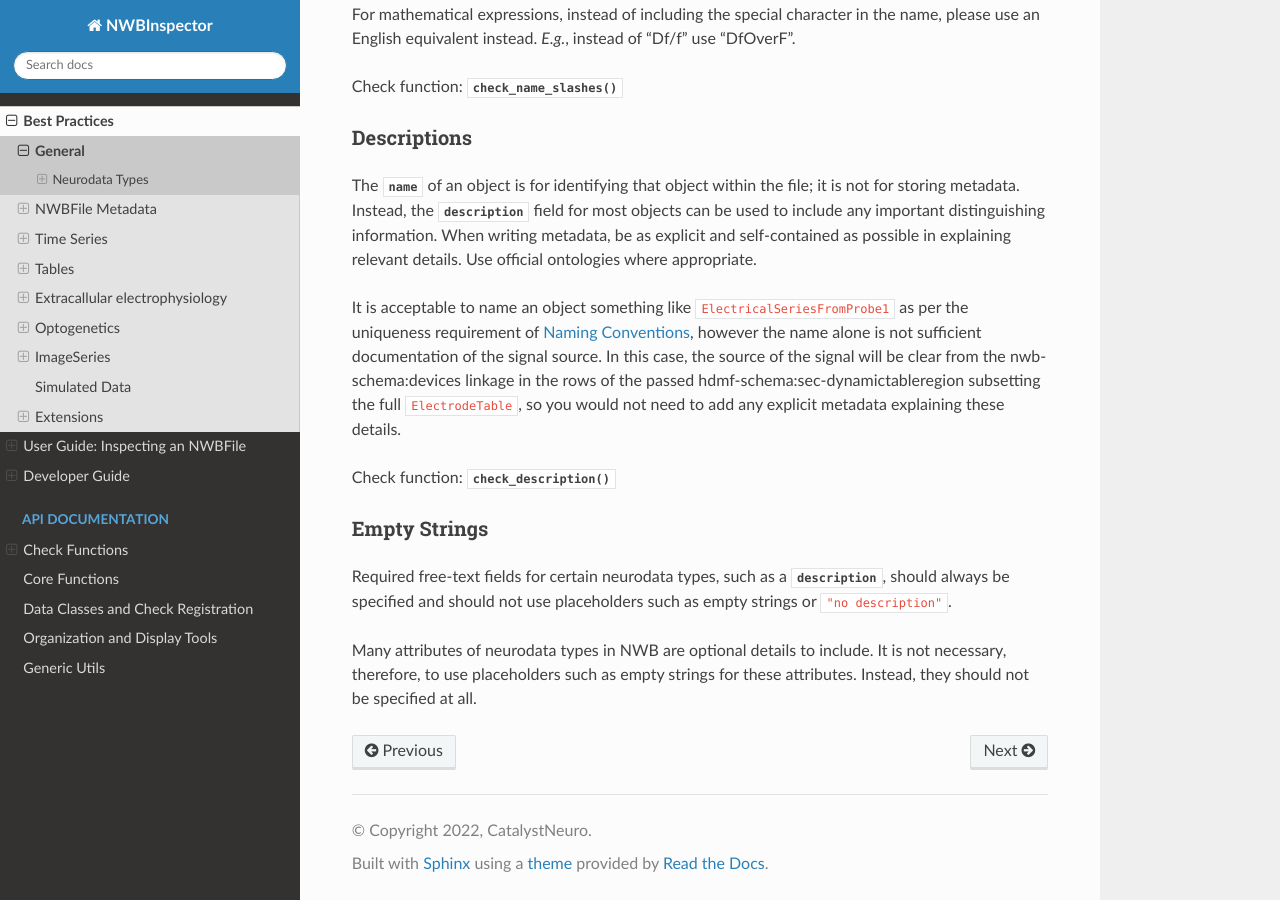
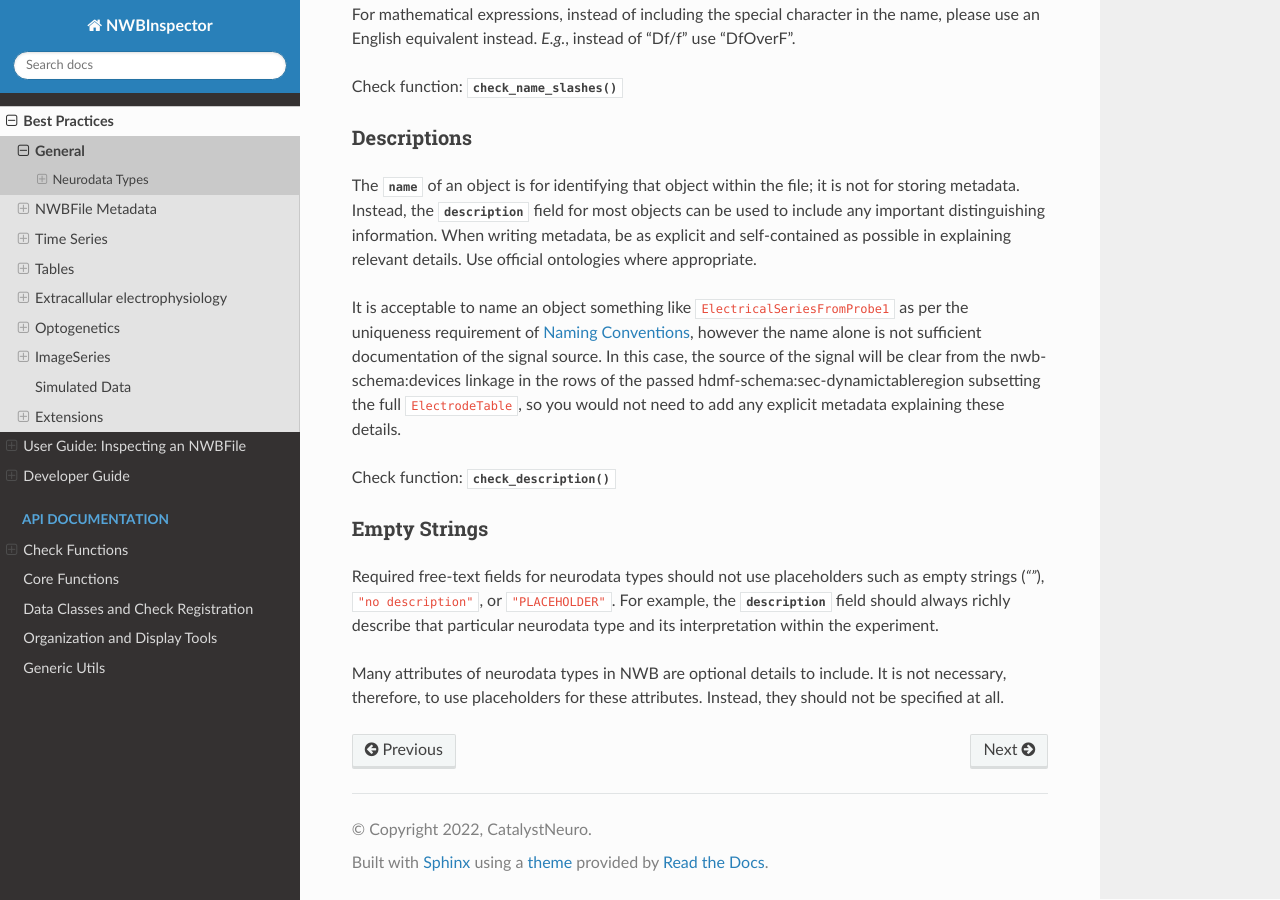
Before and after one commit to NeurodataWithoutBorders/nwbinspector, a Sphinx documentation site: the page built from docs/best_practices/general.rst, in a window 1280 px wide and 900 px high, scrolled down 848 px. Built offline with Sphinx 7.4.7 and the Read the Docs theme 2.0.0, drawn with Linux system fonts in a browser that asks for light colours.

Commit message:
Update general.rst

```diff
--- a/docs/best_practices/general.rst
+++ b/docs/best_practices/general.rst
@@ -65,6 +65,6 @@ Check function: :py:meth:`~nwbinspector.checks.general.check_description`
 Empty Strings
 ~~~~~~~~~~~~~
 
-Required free-text fields for certain neurodata types, such as a :py:attr:`description`, should always be specified and should not use placeholders such as empty strings or ``"no description"``.
+Required free-text fields for neurodata types should not use placeholders such as empty strings (`""`), ``"no description"``, or ``"PLACEHOLDER"``. For example, the :py:attr:`description` field should always richly describe that particular neurodata type and its interpretation within the experiment.
 
-Many attributes of neurodata types in NWB are optional details to include. It is not necessary, therefore, to use placeholders such as empty strings for these attributes. Instead, they should not be specified at all.
+Many attributes of neurodata types in NWB are optional details to include. It is not necessary, therefore, to use placeholders for these attributes. Instead, they should not be specified at all.
```
